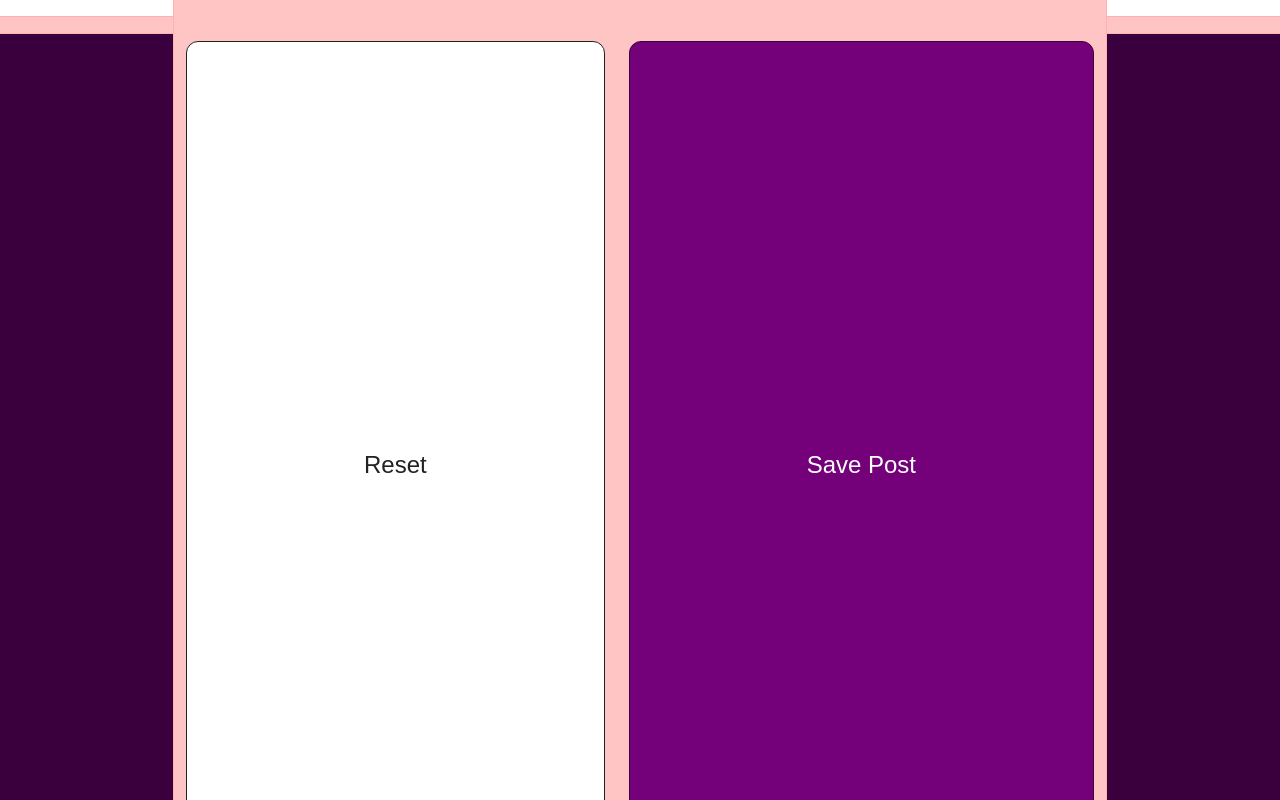
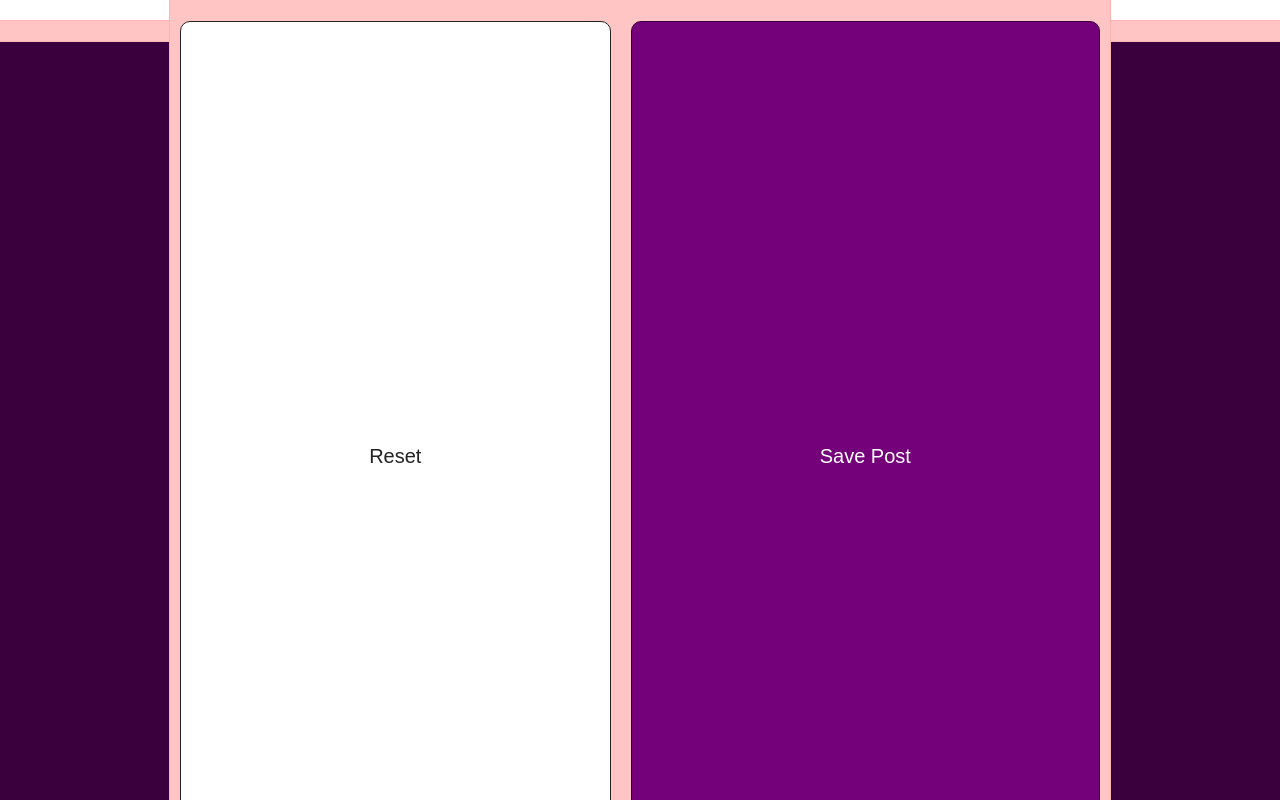
Before and after one commit to jschnurer/react-redux-typescript, a React (Create React App) app: page /posts/new in a window 1280 px wide. Built offline with nearby package versions, Linux system fonts and the light colour scheme.

Commit message:
updated font size across site

```diff
--- a/src/components/posts/NewPost.scoped.css
+++ b/src/components/posts/NewPost.scoped.css
@@ -1,9 +1,4 @@
-form {
-  font-size: 1.5em;
-}
-
 input[type="text"], textarea {
-  font-size: 1em;
   border-radius: .2em;
   border: 1px #ccc solid;
   padding: .5em;
--- a/src/components/posts/NewPost.tsx
+++ b/src/components/posts/NewPost.tsx
@@ -49,7 +49,7 @@ const InnerForm: React.FC<FormikProps<FormValues>> = (props) => {
             className={touched.isPrivate && errors.isPrivate ? "input-validation-error" : ""}
           />
           <span className="checkbox-custom"></span>
-          <span className="checkbox-text">Private</span>
+          <span className="checkbox-text">Private (visitors will not see private posts)</span>
         </label>
         {touched.isPrivate && errors.isPrivate && <div className="form-validation-error">{errors.isPrivate}</div>}
       </div>
--- a/src/index.css
+++ b/src/index.css
@@ -9,6 +9,7 @@ body {
     sans-serif;
   -webkit-font-smoothing: antialiased;
   -moz-osx-font-smoothing: grayscale;
+  font-size: 1.25em;
 }
 
 code {
@@ -51,10 +52,13 @@ a:visited {
   color: #74007A;
 }
 
+input, textarea, select, button {
+  font-size: 1em;
+}
+
 button {
   color: white;
   background-color: #74007A;
-  font-size: 1em;
   padding: .5em;
   border-radius: .5em;
   border: 1px #3A003E solid;
```
